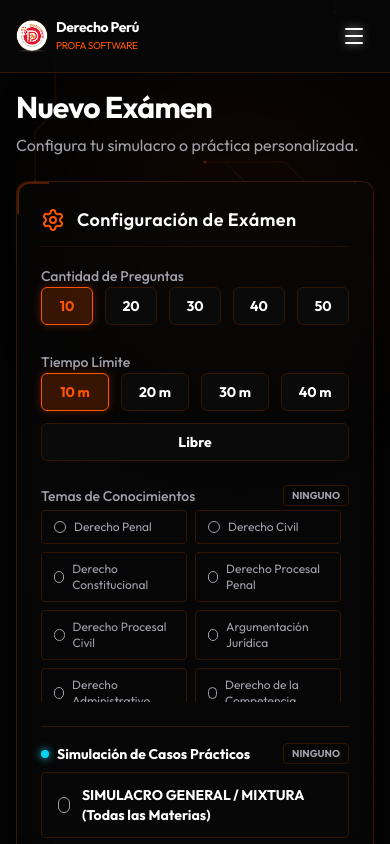
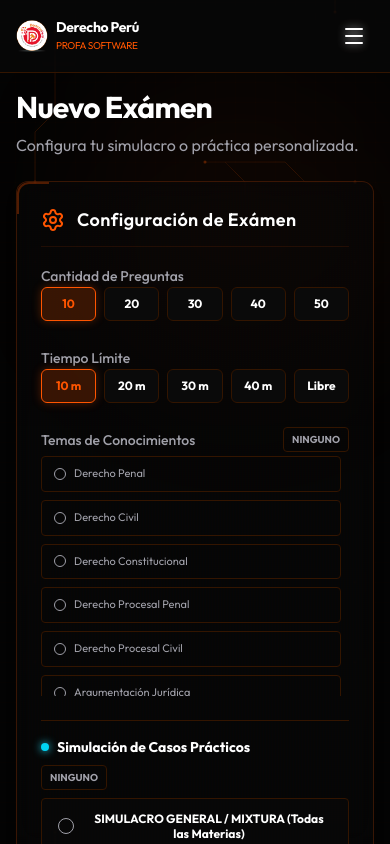
Before and after one commit to consorciojuridicomd-DP/PROFA_SOFTWARE_LEX_NOVA, a Next.js app in the folder profa-web/: page /app/select in a window 390 px wide. Built offline with nearby package versions, Linux system fonts and the light colour scheme; no server answers.

Commit message:
feat: personalized greeting and mobile optimization for exam selection page

```diff
--- a/profa-web/src/app/(student)/app/select/page.tsx
+++ b/profa-web/src/app/(student)/app/select/page.tsx
@@ -107,19 +107,19 @@ export default function ExamSelectPage() {
                 <p className="text-muted-foreground">Configura tu simulacro o práctica personalizada.</p>
             </div>
 
-            <div className="grid gap-6 md:grid-cols-2">
+            <div className="grid gap-6 grid-cols-1 md:grid-cols-2 lg:grid-cols-2">
                 {/* Configuration Panel */}
-                <CyberCard title="Configuración de Exámen" icon={<Settings className="h-6 w-6" />}>
+                <CyberCard title="Configuración de Exámen" icon={<Settings className="h-6 w-6" />} className="w-full overflow-hidden">
                     <div className="space-y-6">
                         {/* Questions Count */}
                         <div className="space-y-3">
                             <label className="text-sm font-medium text-muted-foreground">Cantidad de Preguntas</label>
-                            <div className="flex flex-wrap gap-3">
+                            <div className="flex flex-wrap gap-2 sm:gap-3">
                                 {[10, 20, 30, 40, 50].map(count => (
                                     <button
                                         key={count}
                                         onClick={() => setConfig({ ...config, questionCount: count })}
-                                        className={`min-w-[50px] flex-1 py-2 px-3 rounded-md border text-sm font-bold transition-all ${config.questionCount === count
+                                        className={`flex-1 min-w-[40px] sm:min-w-[50px] py-2 px-2 sm:px-3 rounded-md border text-xs sm:text-sm font-bold transition-all ${config.questionCount === count
                                             ? "border-primary bg-primary/20 text-primary shadow-[0_0_10px_rgba(255,85,0,0.3)]"
                                             : "border-border bg-card hover:bg-accent"
                                             }`}
@@ -133,7 +133,7 @@ export default function ExamSelectPage() {
                         {/* Duration */}
                         <div className="space-y-3">
                             <label className="text-sm font-medium text-muted-foreground">Tiempo Límite</label>
-                            <div className="flex flex-wrap gap-3">
+                            <div className="flex flex-wrap gap-2 sm:gap-3">
                                 {[
                                     { label: "10 m", val: 10 },
                                     { label: "20 m", val: 20 },
@@ -144,7 +144,7 @@ export default function ExamSelectPage() {
                                     <button
                                         key={opt.label}
                                         onClick={() => setConfig({ ...config, durationMinutes: opt.val })}
-                                        className={`min-w-[60px] flex-1 py-2 px-3 rounded-md border text-sm font-bold transition-all ${config.durationMinutes === opt.val
+                                        className={`flex-1 min-w-[55px] sm:min-w-[60px] py-2 px-2 sm:px-3 rounded-md border text-xs sm:text-sm font-bold transition-all ${config.durationMinutes === opt.val
                                             ? "border-primary bg-primary/20 text-primary shadow-[0_0_10px_rgba(255,85,0,0.3)]"
                                             : "border-border bg-card hover:bg-accent"
                                             }`}
@@ -155,30 +155,29 @@ export default function ExamSelectPage() {
                             </div>
                         </div>
 
-                        {/* Topic Selection */}
                         {/* Topic Selection - KNOWLEDGE */}
                         <div className="space-y-3">
                             <div className="flex justify-between items-center mb-1">
                                 <label className="text-sm font-medium text-muted-foreground">Temas de Conocimientos</label>
                                 <button
                                     onClick={() => setConfig({ ...config, topics: config.topics.filter(t => !knowledgeTopics.includes(t)) })}
-                                    className="text-[10px] uppercase font-bold text-muted-foreground hover:text-primary transition-colors px-2 py-0.5 border border-border rounded"
+                                    className="text-[10px] uppercase font-bold text-muted-foreground hover:text-primary transition-colors px-2 py-1 border border-border rounded whitespace-nowrap"
                                 >
                                     Ninguno
                                 </button>
                             </div>
-                            <div className="grid grid-cols-2 gap-2 max-h-48 overflow-y-auto pr-2 custom-scrollbar">
+                            <div className="grid grid-cols-1 sm:grid-cols-2 gap-2 max-h-60 sm:max-h-48 overflow-y-auto pr-2 custom-scrollbar">
                                 {knowledgeTopics.map(topic => (
                                     <div
                                         key={topic}
                                         onClick={() => toggleTopic(topic)}
-                                        className={`cursor-pointer px-3 py-2 rounded border text-xs transition-colors flex items-center gap-2 ${config.topics.includes(topic)
+                                        className={`cursor-pointer px-3 py-2.5 rounded border text-[11px] sm:text-xs transition-colors flex items-center gap-2 h-auto ${config.topics.includes(topic)
                                             ? "border-primary bg-primary/10 text-foreground"
                                             : "border-border text-muted-foreground hover:bg-accent"
                                             }`}
                                     >
-                                        <div className={`w-3 h-3 rounded-full border ${config.topics.includes(topic) ? "bg-primary border-primary" : "border-muted-foreground"}`} />
-                                        {topic}
+                                        <div className={`flex-shrink-0 w-3 h-3 rounded-full border ${config.topics.includes(topic) ? "bg-primary border-primary" : "border-muted-foreground"}`} />
+                                        <span className="leading-tight">{topic}</span>
                                     </div>
                                 ))}
                             </div>
@@ -186,14 +185,14 @@ export default function ExamSelectPage() {
 
                         {/* Topic Selection - PRACTICAL CASES */}
                         <div className="space-y-3 pt-4 border-t border-border">
-                            <div className="flex items-center justify-between mb-2">
+                            <div className="flex flex-col sm:flex-row sm:items-center justify-between mb-2 gap-2">
                                 <div className="flex items-center gap-2">
                                     <span className="h-2 w-2 rounded-full bg-cyan-400 shadow-[0_0_8px_#22d3ee]"></span>
                                     <label className="text-sm font-bold text-foreground">Simulación de Casos Prácticos</label>
                                 </div>
                                 <button
                                     onClick={() => setConfig({ ...config, topics: config.topics.filter(t => !caseTopics.includes(t)) })}
-                                    className="text-[10px] uppercase font-bold text-muted-foreground hover:text-cyan-400 transition-colors px-2 py-0.5 border border-border rounded"
+                                    className="text-[10px] uppercase font-bold text-muted-foreground hover:text-cyan-400 transition-colors px-2 py-1 border border-border rounded self-start sm:self-auto"
                                 >
                                     Ninguno
                                 </button>
@@ -215,68 +214,68 @@ export default function ExamSelectPage() {
                                         setConfig({ ...config, topics: [...otherTopics, ...allCases] });
                                     }
                                 }}
-                                className={`cursor-pointer w-full px-4 py-3 mb-3 rounded border text-sm font-bold transition-all flex items-center justify-center gap-3 ${caseTopics.every(t => config.topics.includes(t))
+                                className={`cursor-pointer w-full px-4 py-3 mb-3 rounded border text-xs sm:text-sm font-bold transition-all flex items-center justify-center gap-3 text-center ${caseTopics.every(t => config.topics.includes(t))
                                     ? "border-cyan-400 bg-cyan-500/20 text-cyan-100 shadow-[0_0_15px_rgba(34,211,238,0.2)]"
                                     : "border-border bg-card/50 hover:bg-accent"
                                     }`}
                             >
-                                <div className={`w-4 h-4 rounded-full border flex items-center justify-center ${caseTopics.every(t => config.topics.includes(t)) ? "bg-cyan-400 border-cyan-400" : "border-muted-foreground"}`}>
+                                <div className={`flex-shrink-0 w-4 h-4 rounded-full border flex items-center justify-center ${caseTopics.every(t => config.topics.includes(t)) ? "bg-cyan-400 border-cyan-400" : "border-muted-foreground"}`}>
                                     {caseTopics.every(t => config.topics.includes(t)) && <div className="w-2 h-2 bg-black rounded-full" />}
                                 </div>
-                                SIMULACRO GENERAL / MIXTURA (Todas las Materias)
+                                <span className="leading-tight">SIMULACRO GENERAL / MIXTURA (Todas las Materias)</span>
                             </div>
 
-                            <div className="grid grid-cols-1 md:grid-cols-2 gap-2">
+                            <div className="grid grid-cols-1 sm:grid-cols-2 gap-2 max-h-60 sm:max-h-none overflow-y-auto sm:overflow-visible pr-1 sm:pr-0">
                                 {caseTopics.map(topic => (
                                     <div
                                         key={topic}
                                         onClick={() => toggleTopic(topic)}
-                                        className={`cursor-pointer px-3 py-3 rounded border text-xs font-medium transition-colors flex items-center gap-2 ${config.topics.includes(topic)
+                                        className={`cursor-pointer px-3 py-3 rounded border text-[11px] sm:text-xs font-medium transition-colors flex items-center gap-2 h-auto ${config.topics.includes(topic)
                                             ? "border-cyan-500 bg-cyan-950/30 text-cyan-100 shadow-[0_0_10px_rgba(34,211,238,0.1)]"
                                             : "border-border text-muted-foreground hover:bg-accent"
                                             }`}
                                     >
-                                        <div className={`w-3 h-3 rounded-full border ${config.topics.includes(topic) ? "bg-cyan-400 border-cyan-400" : "border-muted-foreground"}`} />
-                                        {topic}
+                                        <div className={`flex-shrink-0 w-3 h-3 rounded-full border ${config.topics.includes(topic) ? "bg-cyan-400 border-cyan-400" : "border-muted-foreground"}`} />
+                                        <span className="leading-tight">{topic}</span>
                                     </div>
                                 ))}
                             </div>
                         </div>
 
-                        <p className="text-xs text-muted-foreground mt-2">* Si no seleccionas ninguno, se incluirán todos los temas.</p>
+                        <p className="text-[10px] sm:text-xs text-muted-foreground mt-2">* Si no seleccionas ninguno, se incluirán todos los temas.</p>
                     </div>
                 </CyberCard>
 
                 {/* Summary & Action */}
                 <div className="flex flex-col gap-6">
                     <CyberCard title="Resumen" className="flex-1 bg-gradient-to-br from-card to-background">
-                        <div className="flex flex-col h-full justify-center items-center gap-6 py-6">
+                        <div className="flex flex-col h-full justify-center items-center gap-6 py-6 px-2">
                             <div className="text-center">
                                 <span className="block text-sm text-muted-foreground mb-1">Modo</span>
-                                <span className="text-xl font-bold text-foreground">
+                                <span className="text-lg sm:text-xl font-bold text-foreground leading-tight">
                                     {config.durationMinutes ? "Simulacro con Tiempo" : "Práctica Libre"}
                                 </span>
                             </div>
 
-                            <div className="flex gap-8">
+                            <div className="flex flex-wrap justify-center gap-4 sm:gap-8">
                                 <div className="flex flex-col items-center">
-                                    <HelpCircle className="h-6 w-6 text-primary mb-2" />
-                                    <span className="text-2xl font-bold">{config.questionCount}</span>
-                                    <span className="text-xs text-muted-foreground">Preguntas</span>
+                                    <HelpCircle className="h-5 w-5 sm:h-6 sm:w-6 text-primary mb-1 sm:mb-2" />
+                                    <span className="text-xl sm:text-2xl font-bold">{config.questionCount}</span>
+                                    <span className="text-[10px] sm:text-xs text-muted-foreground font-medium">Preguntas</span>
                                 </div>
                                 <div className="flex flex-col items-center">
-                                    <Clock className="h-6 w-6 text-primary mb-2" />
-                                    <span className="text-2xl font-bold">
+                                    <Clock className="h-5 w-5 sm:h-6 sm:w-6 text-primary mb-1 sm:mb-2" />
+                                    <span className="text-xl sm:text-2xl font-bold">
                                         {config.durationMinutes ? `${config.durationMinutes} m` : "∞"}
                                     </span>
-                                    <span className="text-xs text-muted-foreground">Minutos</span>
+                                    <span className="text-[10px] sm:text-xs text-muted-foreground font-medium">Minutos</span>
                                 </div>
                                 <div className="flex flex-col items-center">
-                                    <BookOpen className="h-6 w-6 text-primary mb-2" />
-                                    <span className="text-2xl font-bold">
+                                    <BookOpen className="h-5 w-5 sm:h-6 sm:w-6 text-primary mb-1 sm:mb-2" />
+                                    <span className="text-xl sm:text-2xl font-bold">
                                         {config.topics.length === 0 ? "Todos" : config.topics.length}
                                     </span>
-                                    <span className="text-xs text-muted-foreground">Temas</span>
+                                    <span className="text-[10px] sm:text-xs text-muted-foreground font-medium">Temas</span>
                                 </div>
                             </div>
                         </div>
@@ -285,7 +284,7 @@ export default function ExamSelectPage() {
                     <NeonButton
                         onClick={handleStart}
                         size="lg"
-                        className="w-full h-14 text-lg gap-2"
+                        className="w-full h-14 text-base sm:text-lg gap-2"
                         disabled={loading}
                     >
                         {loading ? "Generando..." : <><Play className="h-5 w-5" /> COMENZAR EXÁMEN</>}
```
Also changed, not shown: profa-web/src/app/(student)/app/page.tsx (+9 -1 lines).
